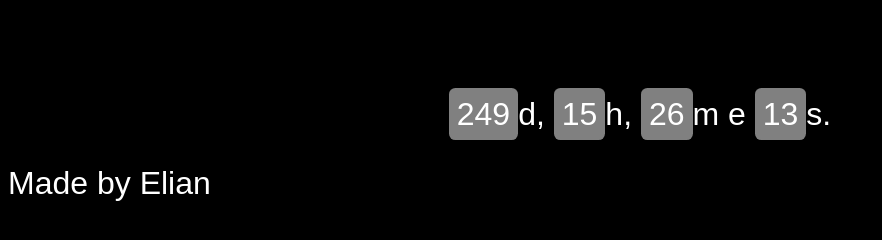
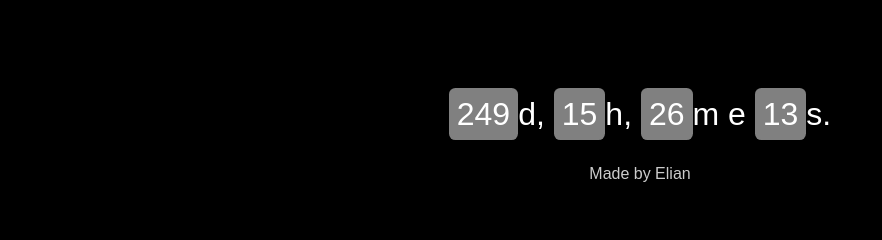
Before and after one commit to elianDev/contador-enem, a plain HTML site: page index.html in a window 1280 px wide. Shown: the whole page, without its empty margins (0-882 px from the left). Drawn offline with Linux system fonts and the light colour scheme.

Commit message:
estilizado footer

```diff
--- a/style.css
+++ b/style.css
@@ -18,6 +18,12 @@ span {
   border-radius: 0.4rem;
 }
 
+footer {
+  text-align: center;
+  font-size: 1rem;
+  color: #ccc;
+}
+
 @media (max-width: 500px) {
   body {
     font-size: 1.5rem;
```
